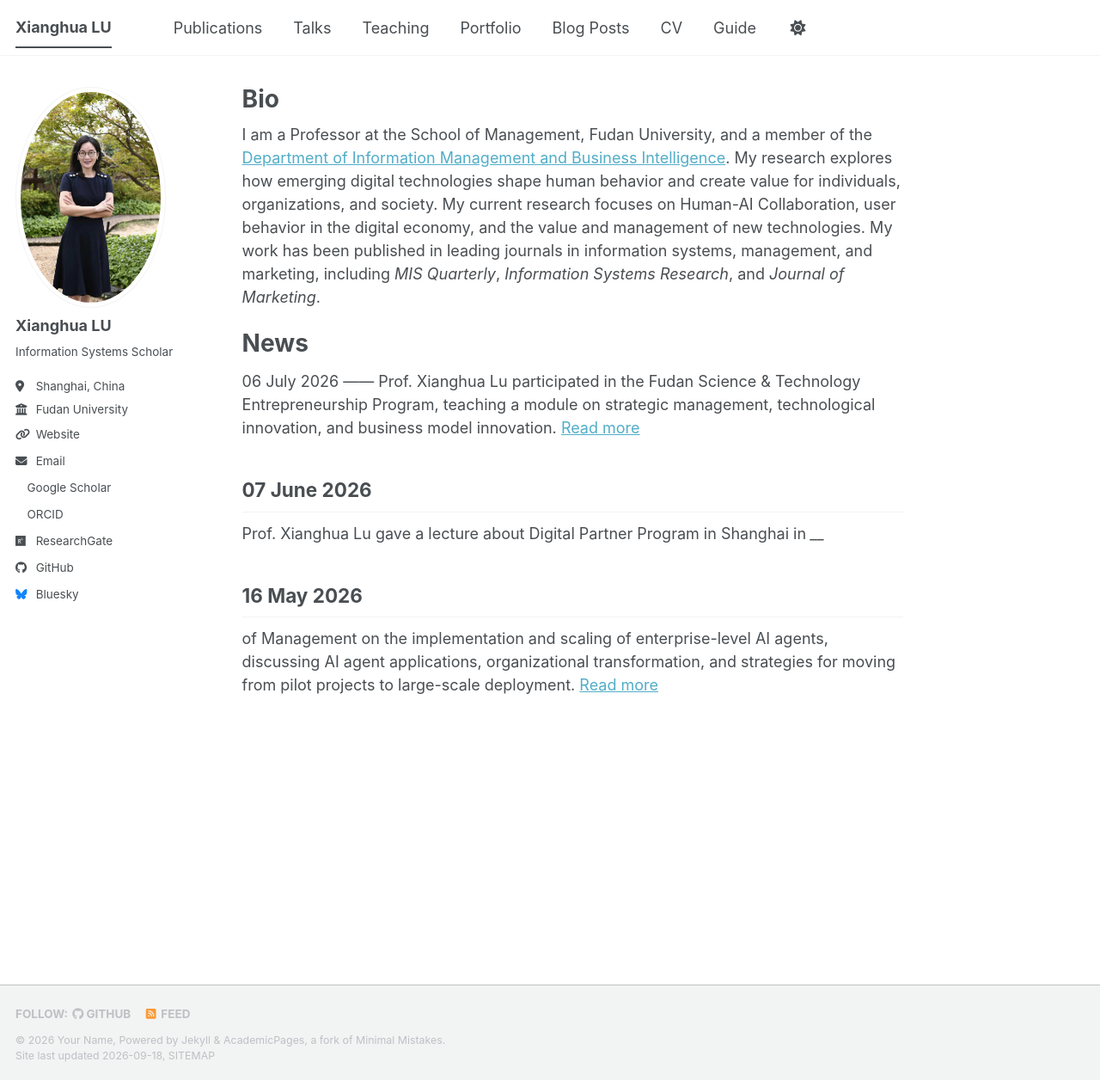
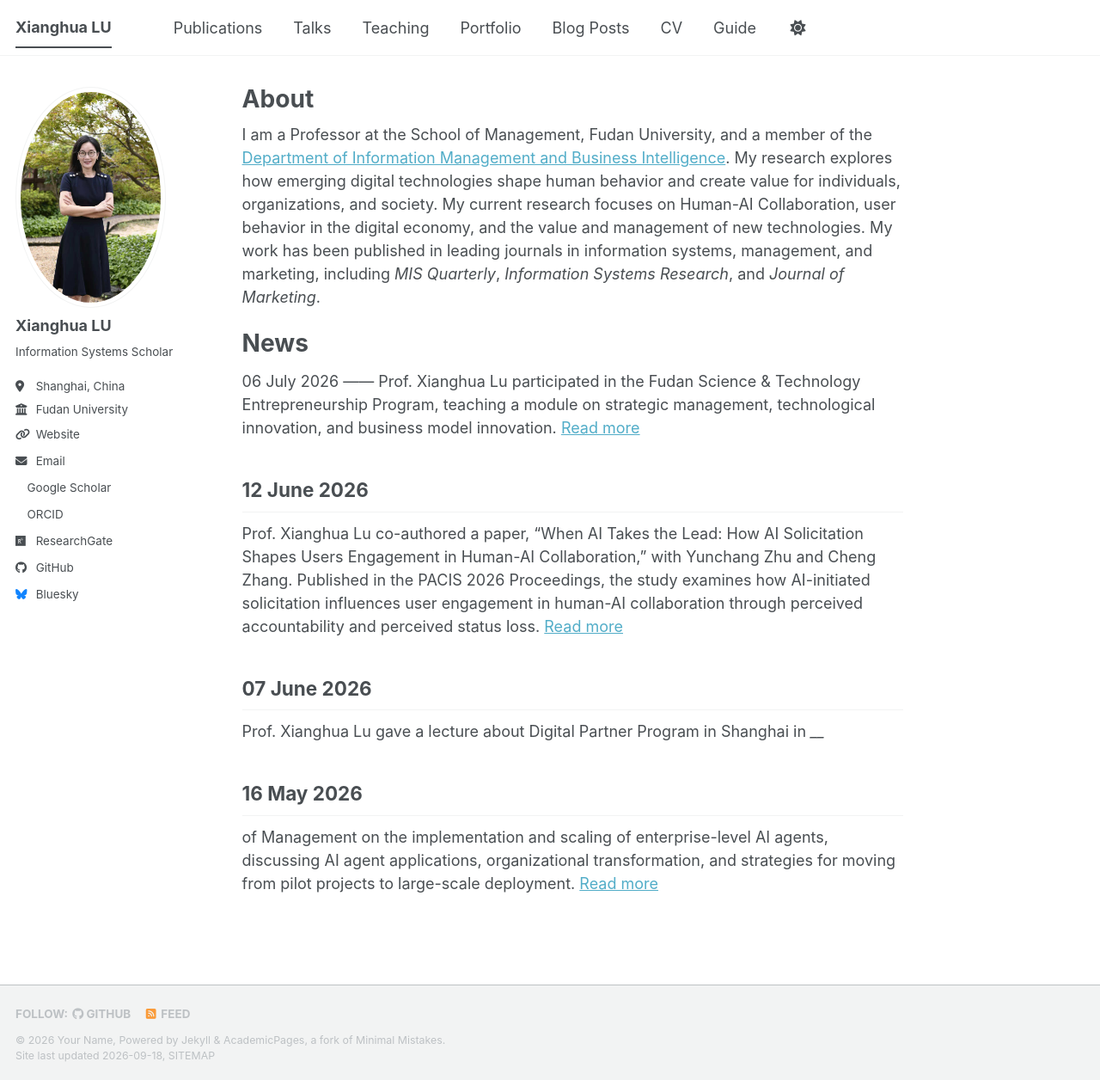
Before and after one commit to Xianghualu/Xianghualu.github.io, a Jekyll site: the page built from _pages/about.md, in a window 1280 px wide and 1256 px high. Shown: the whole window at 86% size. Built offline with Jekyll 4.4.1, drawn with Linux system fonts in a browser that asks for light colours; a style sheet for code colours, icons or effects is not loaded.

Commit message:
Update about.md

```diff
--- a/_pages/about.md
+++ b/_pages/about.md
@@ -1,6 +1,6 @@
 ---
 permalink: /
-title: "Bio"
+title: "About"
 author_profile: true
 redirect_from:
   - /about/
@@ -18,6 +18,10 @@ News
 ------
 Prof. Xianghua Lu participated in the Fudan Science & Technology Entrepreneurship Program, teaching a module on strategic management, technological innovation, and business model innovation. [Read more](https://www.fdsm.fudan.edu.cn/fdsti/2026/0706/c2350a34595/page.htm)
 
+12 June 2026
+------
+Prof. Xianghua Lu co-authored a paper, “When AI Takes the Lead: How AI Solicitation Shapes Users Engagement in Human-AI Collaboration,” with Yunchang Zhu and Cheng Zhang. Published in the PACIS 2026 Proceedings, the study examines how AI-initiated solicitation influences user engagement in human-AI collaboration through perceived accountability and perceived status loss. [Read more](https://aisel.aisnet.org/pacis2026/hci_robotic/hci_robotic/2/)
+
 07 June 2026
 ------
 Prof. Xianghua Lu gave a lecture about Digital Partner Program in Shanghai in ____
```
